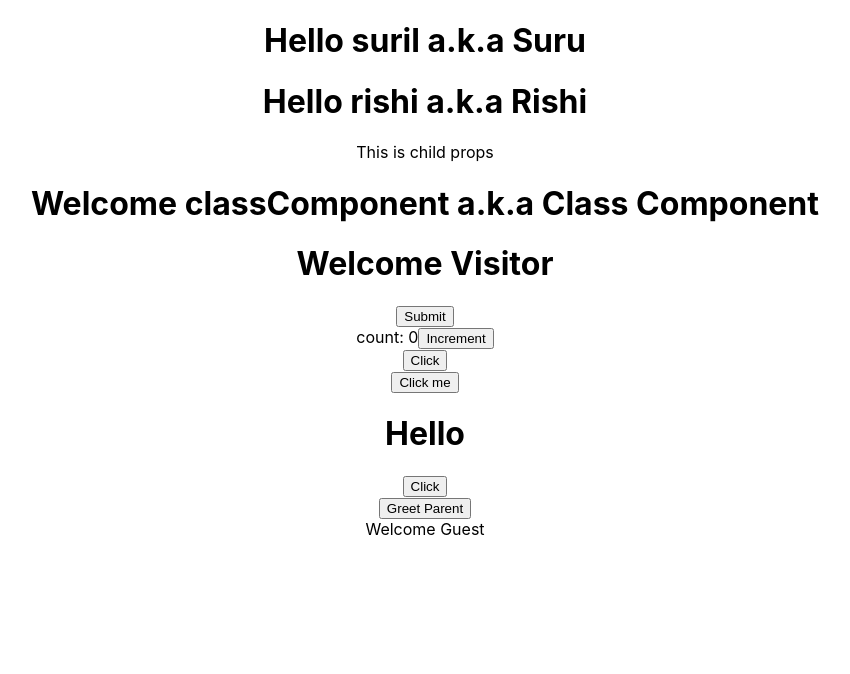
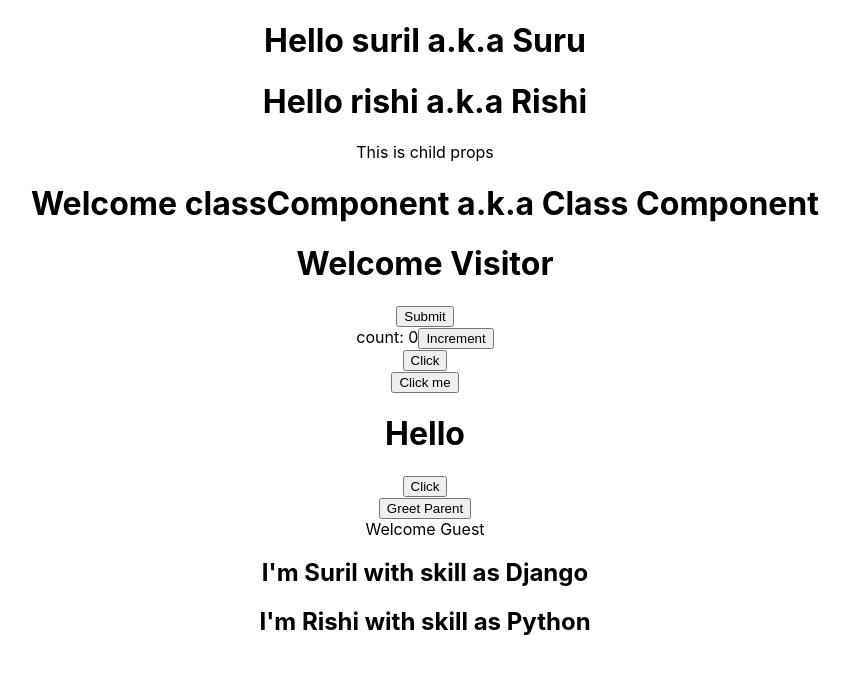
Before and after one commit to SurilPurohit/hello-world, a React (Create React App) app: page / in a window 1280 px wide. Shown: the top 674 px of the page, without its empty margins (215-1065 px from the left). Built offline with nearby package versions, Linux system fonts and the light colour scheme.

Commit message:
List Rendering

```diff
--- a/src/App.js
+++ b/src/App.js
@@ -9,6 +9,7 @@ import ClassClick from './components/ClassClick';
 import EventBind from './components/EventBind';
 import ParentComponent from './components/ParentComponent';
 import UserGreeting from './components/UserGreeting';
+import NameList from './components/NameList';
 
 function App() {
   return (
@@ -25,6 +26,7 @@ function App() {
       <EventBind />
       <ParentComponent />
       <UserGreeting />
+      <NameList />
     </div>
   );
 }
--- /dev/null
+++ b/src/components/NameList.js
@@ -0,0 +1,18 @@
+import React from 'react'
+import Person from './Person'
+
+function NameList() {
+    const persons = [{
+        id: 1,
+        name: 'Suril',
+        skill: 'Django'
+    },{
+        id: 2,
+        name: 'Rishi',
+        skill: 'Python'
+    }]
+    const personList = persons.map(person => <Person person={person}/>)
+    return <div>{personList}</div>
+}
+
+export default NameList
--- /dev/null
+++ b/src/components/Person.js
@@ -0,0 +1,11 @@
+import React from 'react'
+
+function Person({person}) {
+    return (
+        <div>
+            <h2>I'm {person.name} with skill as {person.skill}</h2>
+        </div>
+    )
+}
+
+export default Person
```
Also changed, not shown: 1 other file (tests, documents, lock files or other folders).
